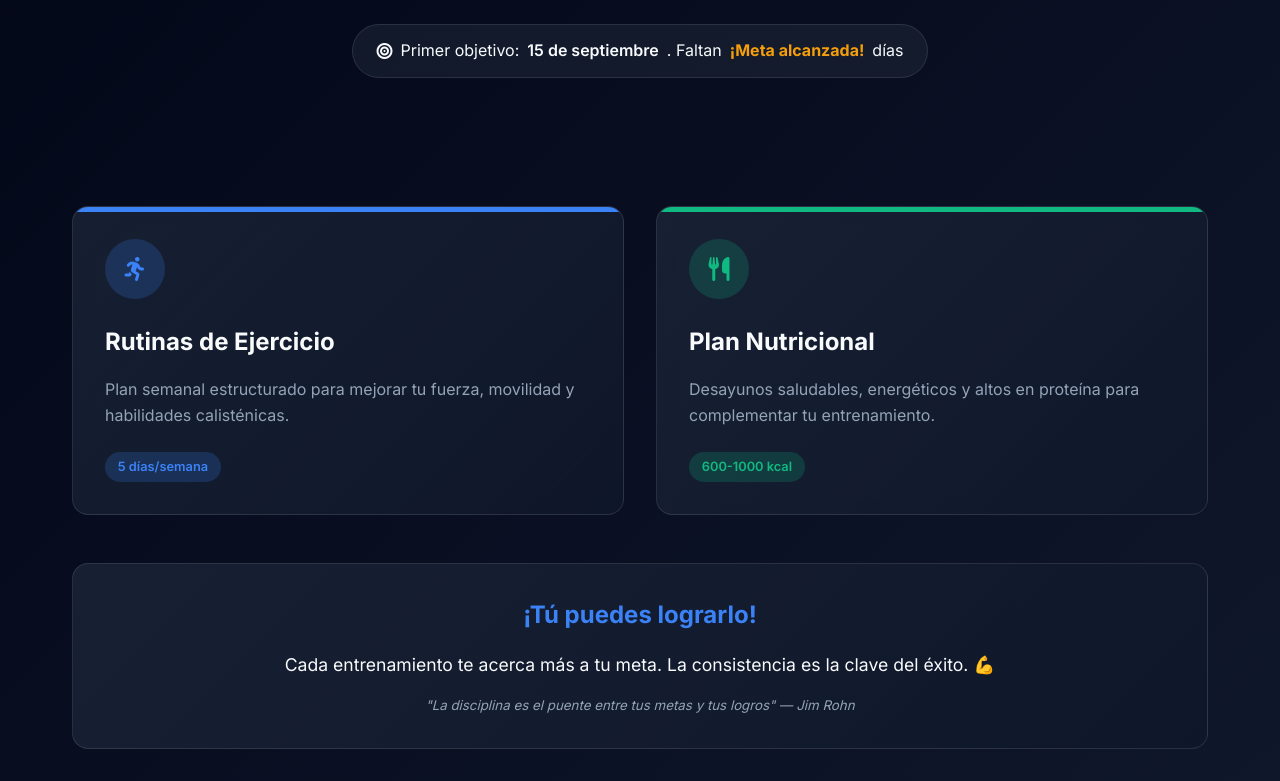
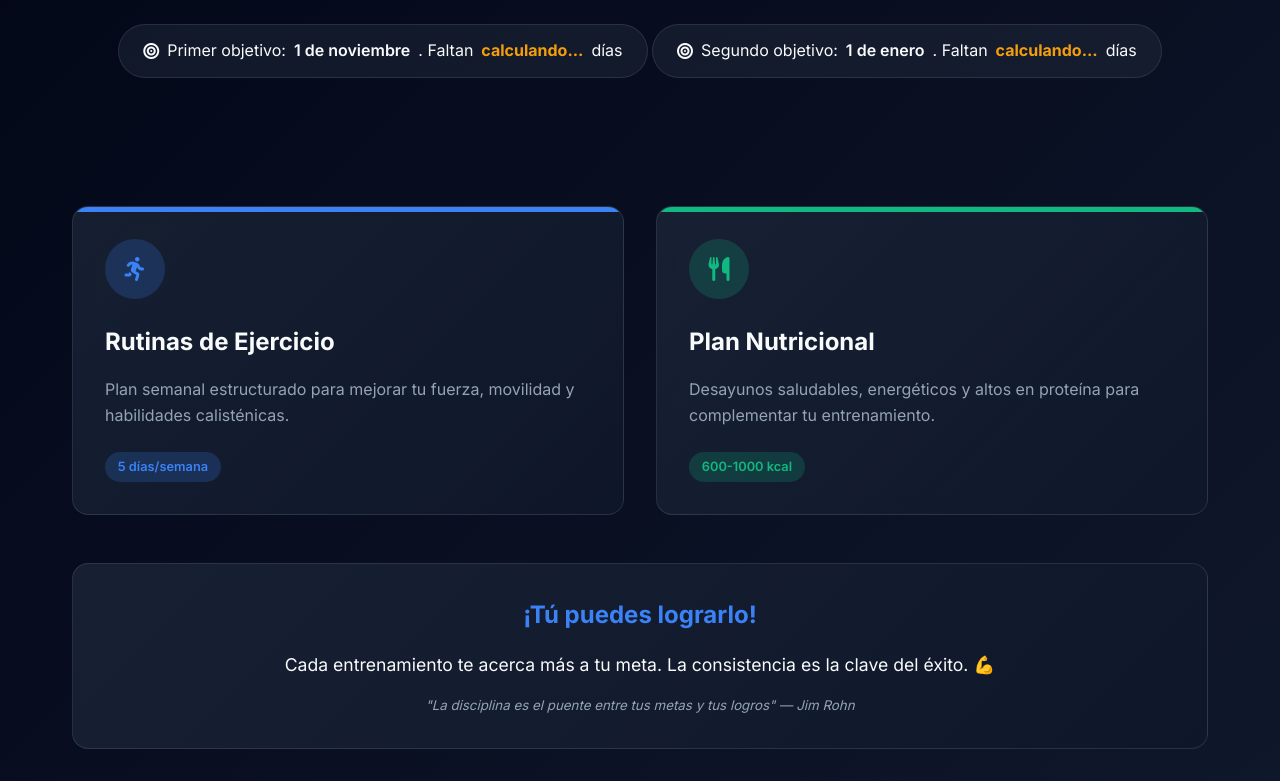
Before and after one commit to adrianticort/monoslocosfitnes, a plain HTML site: page index.html in a window 1280 px wide. Shown: the part 239-1020 px from the top of the page. Drawn offline with Linux system fonts and the light colour scheme.

Commit message:
Update index.html

```diff
--- a/index.html
+++ b/index.html
@@ -754,8 +754,13 @@
         <h1>¡Hola, Adrián!</h1>
         <p class="objetivo">
           <i class="fas fa-bullseye"></i>
-          Primer objetivo: <strong>15 de septiembre</strong>. Faltan <span id="contador">calculando...</span> días
+          Primer objetivo: <strong>1 de noviembre</strong>. Faltan <span id="contador">calculando...</span> días
         </p>
+
+      <p class="objetivo">
+        <i class="fas fa-bullseye"></i>
+        Segundo objetivo: <strong>1 de enero</strong>. Faltan <span id="contador2">calculando...</span> días
+      </p>
       </div>
 
       <div class="cards">
@@ -1697,14 +1702,25 @@
       detalle.classList.toggle('active');
     }
 
-    // Contador de días
+    // Contador de objetivos
     function calcularDiasRestantes() {
       const hoy = new Date();
-      const objetivo = new Date(hoy.getFullYear(), 8, 15);
-      const diferencia = objetivo - hoy;
-      const dias = Math.ceil(diferencia / (1000 * 60 * 60 * 24));
-      document.getElementById("contador").textContent = dias > 0 ? dias : "¡Meta alcanzada!";
-    }
+    // Objetivo 1: 1 de noviembre (mes 10 porque enero=0)
+  const objetivo1 = new Date(hoy.getFullYear(), 10, 1);
+
+  // Si ya pasó noviembre, que se calcule para el próximo año
+  if (hoy > objetivo1) objetivo1.setFullYear(objetivo1.getFullYear() + 1);
+
+  const dias1 = Math.ceil((objetivo1 - hoy) / (1000 * 60 * 60 * 24));
+  document.getElementById("contador1").textContent = dias1 > 0 ? dias1 : "¡Meta alcanzada!";
+
+  // Objetivo 2: 1 de enero
+  const objetivo2 = new Date(hoy.getFullYear() + 1, 0, 1);
+  // Siempre el próximo enero
+
+  const dias2 = Math.ceil((objetivo2 - hoy) / (1000 * 60 * 60 * 24));
+  document.getElementById("contador2").textContent = dias2 > 0 ? dias2 : "¡Meta alcanzada!";
+}
     calcularDiasRestantes();
 
     // Actualizar cada día
```
